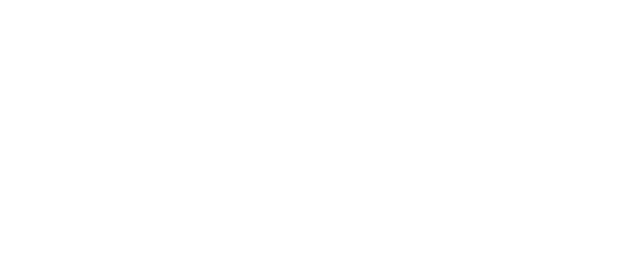
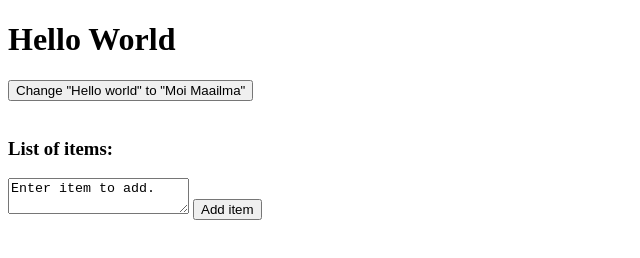
Before and after one commit to VidyaaRamdas/web-programming-week-1, a plain HTML site: page index.html in a window 1280 px wide. Shown: the whole page, without its empty margins (0-640 px from the left). Drawn offline with Linux system fonts and the light colour scheme.

Commit message:
Update index.html

```diff
--- a/index.html
+++ b/index.html
@@ -1,8 +1,14 @@
 <!DOCTYPE html>
  <head>
    <meta charset= "UTF-8">
-
-
-
-
+   <script src= "java.js" defer ></script>
+   <title><W1 exercise></title>
  </head>
+<body>
+ <h1 id="Title">Hello World</h1>
+ <button id= "button-1">Change "Hello world" to "Moi Maailma"</button>
+ <br><br><h3>List of items:</h3>
+ <ul id= "my list"></ul>
+ <textarea id="enter note">Enter item to add.</textarea>
+ <button id= "add list">Add item</button>
+</body>
```
